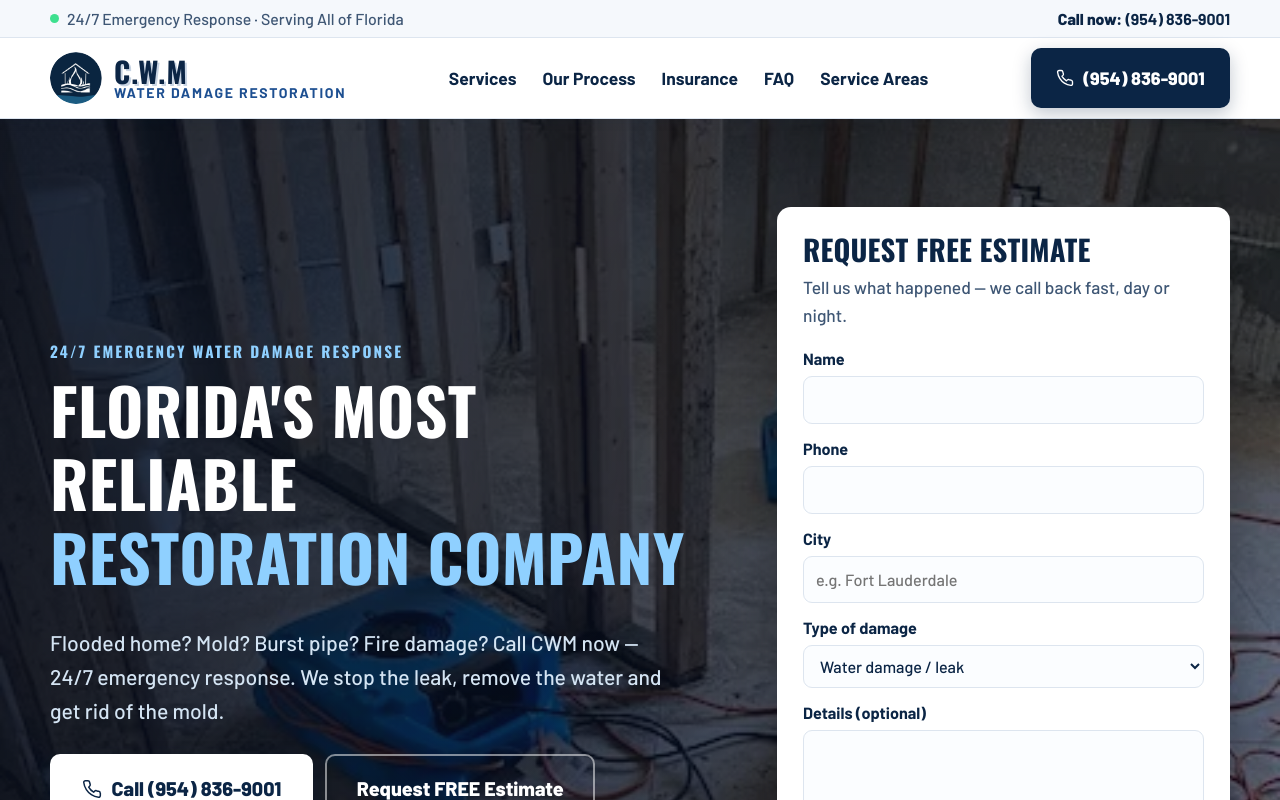
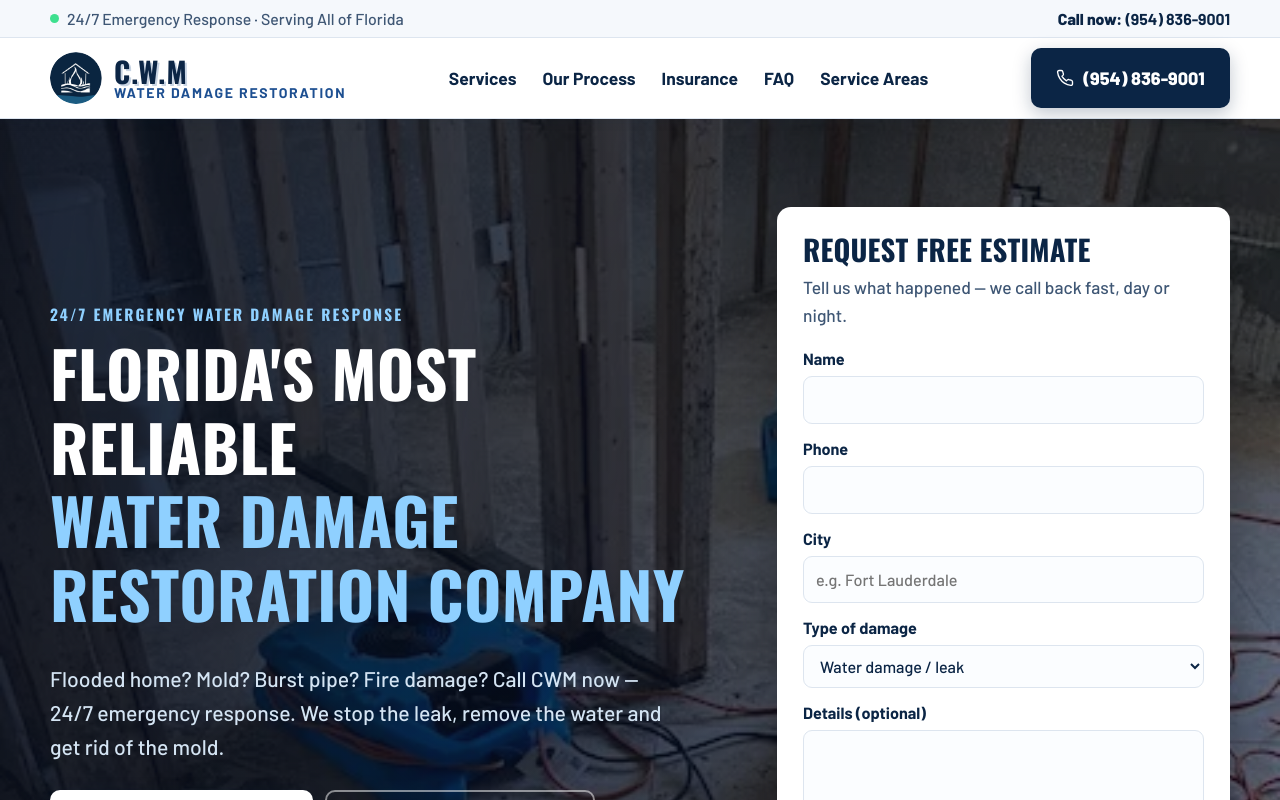
Before and after one commit to Easyboatremoval/WaterDamage, a Next.js app: page / in a window 1280 px wide. Shown: the top 800 px of the page. Built offline with nearby package versions, Linux system fonts and the light colour scheme.

Commit message:
Update page.jsx

```diff
--- a/app/page.jsx
+++ b/app/page.jsx
@@ -24,7 +24,7 @@ export default function HomePage() {
           <div className="hero-copy">
             <p className="eyebrow eyebrow-light">24/7 Emergency Water Damage Response</p>
             <h1 id="hero-title">
-              FLORIDA'S MOST RELIABLE <span>RESTORATION COMPANY</span>
+              FLORIDA'S MOST RELIABLE <span>WATER DAMAGE RESTORATION COMPANY</span>
             </h1>
             <p className="hero-lead">
               Flooded home? Mold? Burst pipe? Fire damage? Call CWM now — 24/7 emergency response. We stop the leak, remove the water and get rid of the mold.
```
